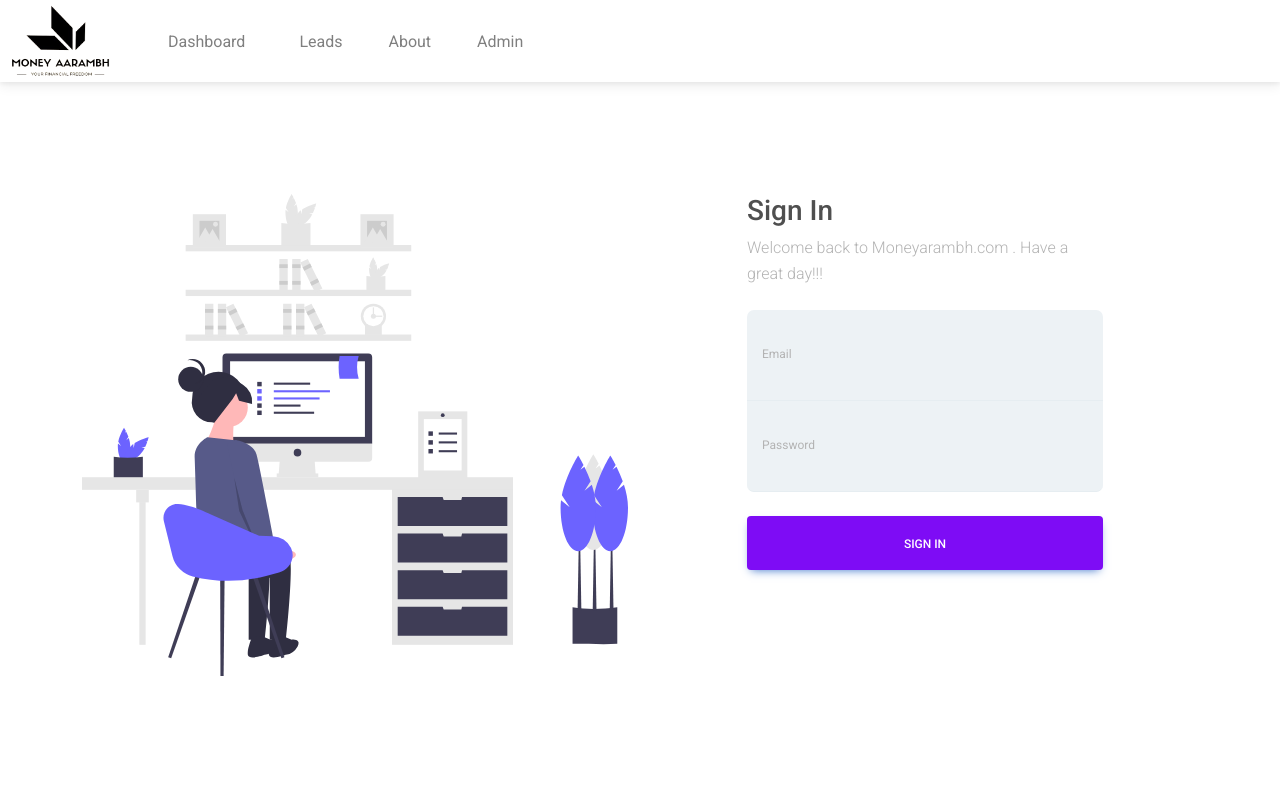
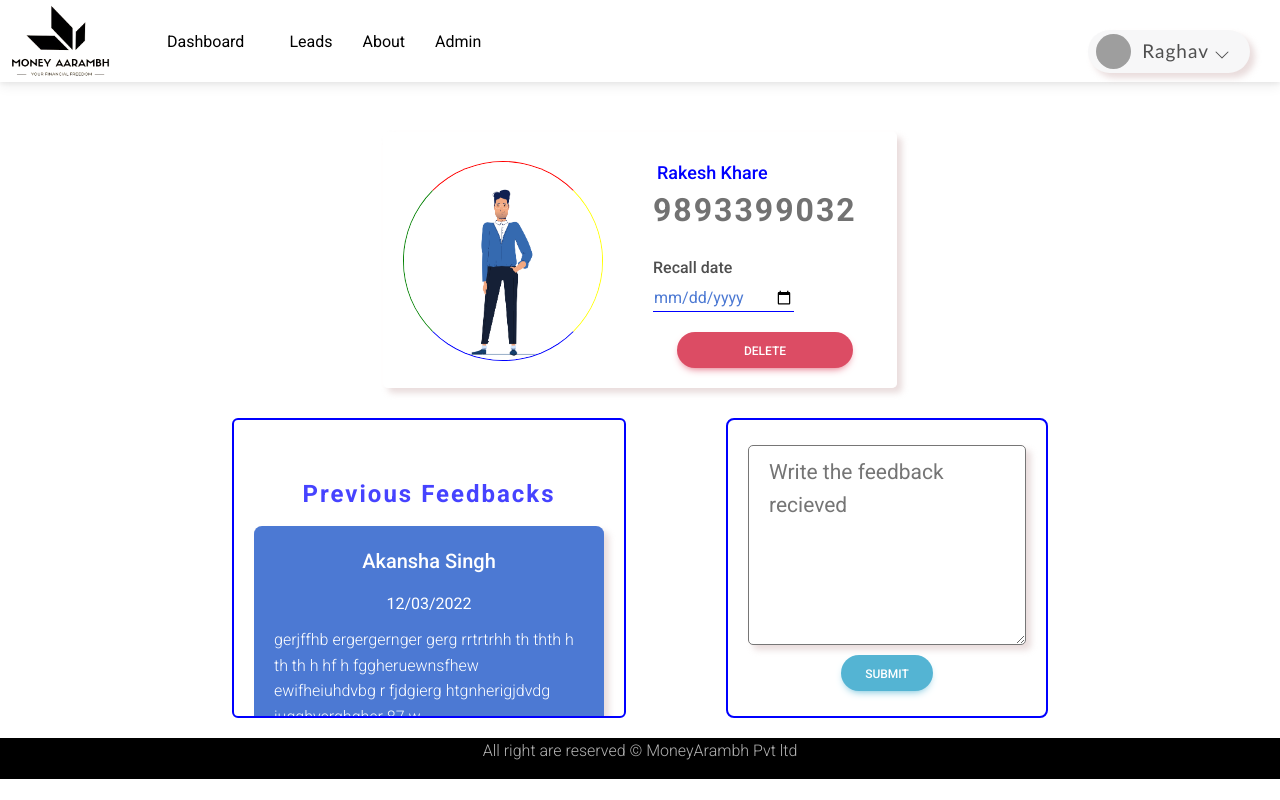
Before and after one commit to iampaandey/moneyarambhcrm, a React (Create React App) app: page /leadinfo in a window 1280 px wide. Built offline with nearby package versions, Linux system fonts and the light colour scheme; grey boxes are pictures that could not be loaded.

Commit message:
dom-router2304

```diff
--- a/package.json
+++ b/package.json
@@ -16,6 +16,7 @@
     "react": "^18.2.0",
     "react-dom": "^18.2.0",
     "react-icons": "^4.8.0",
+    "react-router-dom": "^5.3.3",
     "react-scripts": "5.0.1",
     "sass": "^1.62.0",
     "scss": "^0.2.4",
--- a/src/App.js
+++ b/src/App.js
@@ -1,9 +1,10 @@
 
 import './App.css';
+import React from 'react';
 import Admin from './components/Admin';
 import './components/css/bootstrap.min.css'
 import CustomerPopup from './components/CustomerPopup';
-
+import {Switch,Route, BrowserRouter, Router } from 'react-router-dom';
 import Dashboard from './components/Dashboard';
 import Footer from './components/Footer';
 import Login from './components/Login';
@@ -16,17 +17,27 @@ import UserBox from './components/UserBox';
 function App() {
   return (
     <>
+    <Switch>
+    <React.Fragment>
      <Navbar/>
-     {/* <UserBox/> */}
-     {/* <Dashboard/> */}
+   <Route exact path='/'><Dashboard/></Route>
+   <Route exact path='/leads'><TaskManager/></Route>
+   <Route exact path='/admin'><Admin/></Route>
+   <Route exact path="/leadinfo"><CustomerPopup/></Route>
+   <UserBox/>
 
-     {/* <TaskManager/> */}
-     <Login/>
-     {/* <Signup/> */}
-     {/* <TaskCard/> */}
-     {/* <CustomerPopup/> */}
-     {/* <Admin/> */}
-     {/* <Footer/> */}
+
+
+      <Footer/>
+    </React.Fragment>
+    </Switch>
+
+
+
+
+
+
+
 
     </>
   );
--- a/src/components/Dashboard.jsx
+++ b/src/components/Dashboard.jsx
@@ -31,7 +31,7 @@ const Dashboard = () => {
         <div className="greet">
             <span className='welcome'>Welcome,</span>
             <span className='user-name'>Alexander</span>
-            <p className='para'>Market Awaits You !</p>
+            <p>Market Awaits You !</p>
 
         </div>
         <div className="stock">
--- a/src/components/Navbar.jsx
+++ b/src/components/Navbar.jsx
@@ -13,6 +13,7 @@ import {
   import logo from '../images/logo.png'
 
   import "./navbar.css"
+import { Link } from 'react-router-dom';
  const Navbar = () => {
 	const handleAc=(idx)=>{
 		const opt = document.getElementsByClassName("op")
@@ -45,19 +46,17 @@ import {
           </MDBNavbarToggler>
           <MDBCollapse show={showNavColor} navbar>
             <MDBNavbarNav className='me-auto mb-2 mb-lg-0 nvv' >
-              <MDBNavbarItem className='acc op' onClick={()=>handleAc(0)}>
-                <MDBNavbarLink aria-current='page' href='#' >
-                  Dashboard
-                </MDBNavbarLink>
+              <MDBNavbarItem  onClick={()=>handleAc(0)}>
+              <Link to="/" className='acc op'>Dashboard</Link>
               </MDBNavbarItem>
-              <MDBNavbarItem className='op' onClick={()=>handleAc(1)}>
-                <MDBNavbarLink href='#'>Leads</MDBNavbarLink>
+              <MDBNavbarItem  onClick={()=>handleAc(1)}>
+              <Link to="/leads" className='op'>Leads</Link>
               </MDBNavbarItem >
-              <MDBNavbarItem className='op' onClick={()=>handleAc(2)}>
-                <MDBNavbarLink href='#'>About</MDBNavbarLink>
+              <MDBNavbarItem  onClick={()=>handleAc(2)}>
+              <Link to="/about" className='op'>About</Link>
               </MDBNavbarItem>
-              <MDBNavbarItem className='op' onClick={()=>handleAc(3)}>
-                <MDBNavbarLink href='#'>Admin</MDBNavbarLink>
+              <MDBNavbarItem  onClick={()=>handleAc(3)}>
+              <Link to="/admin" className='op'>Admin</Link>
               </MDBNavbarItem>
             </MDBNavbarNav>
           </MDBCollapse>
--- a/src/components/TaskCard.jsx
+++ b/src/components/TaskCard.jsx
@@ -4,6 +4,7 @@ import {BsFillTrash3Fill} from 'react-icons/bs'
 import {
   MDBBtn
 } from 'mdb-react-ui-kit';
+import { Link } from 'react-router-dom';
 const TaskCard = ({phone,status,count}) => {
 const [flag,setFlag] = useState(status)
 
@@ -16,7 +17,7 @@ const [flag,setFlag] = useState(status)
         <h3 className="ph">{phone}</h3>
         <div className="my-btns">
         <MDBBtn rounded className='mx-4' color='info'>
-          More
+         <Link to="leadinfo">More </Link>
       </MDBBtn>
       <MDBBtn rounded className='mx-4' color='danger'>
           Delete
--- a/src/components/navbar.css
+++ b/src/components/navbar.css
@@ -7,12 +7,15 @@
   position: relative;
   z-index: 1;
 }
+.nvv a{
+  color: black;
+}
 .nvv{
   margin-left: 50px;
-  display: inline-flex;
-  flex-wrap: wrap;
+
   column-gap: 30px;
   z-index: 10;
+
 
 
 }
@@ -23,7 +26,8 @@ background-color: #ffffff;
 }
 .acc{
   background-color: rgb(143, 143, 255);
-  padding: 0px 8px;
+  padding: 5px 15px;
+  color: white;
   border-radius: 25px;
   transition: 0.6s;
   animation-name: an1;
--- a/src/components/userbox.css
+++ b/src/components/userbox.css
@@ -44,13 +44,23 @@ box-shadow: 5px 5px 6px 0px rgba(225, 207, 207, 0.726);
     position: relative;
     top: 2px;
 }
-@media screen and (max-width:500px) {
+@media screen and (max-width: 450px) and (min-width: 280px) {
+  .userbox{
+    right: 112px;
+    top:17px;
+  }
+  .user-op{
+    top: 90px;
+    right: 135px;
+}
+}
+@media screen and (max-width: 992px) and (min-width: 451px){
     .userbox{
-        top: 80px;
-        right: 10px;
+        right: 150px;
+        top: 17px;
     }
     .user-op{
-        top: 130px;
-        right: 20px;
+        top: 90px;
+        right: 170px;
     }
 }
--- a/src/index.js
+++ b/src/index.js
@@ -5,11 +5,14 @@ import App from './App';
 import reportWebVitals from './reportWebVitals';
 import 'mdb-react-ui-kit/dist/css/mdb.min.css';
 import "@fortawesome/fontawesome-free/css/all.min.css";
+import { BrowserRouter } from 'react-router-dom';
 
 const root = ReactDOM.createRoot(document.getElementById('root'));
 root.render(
   <React.StrictMode>
+    <BrowserRouter>
     <App />
+    </BrowserRouter>
   </React.StrictMode>
 );
 
```
Also changed, not shown: 1 other file (tests, documents, lock files or other folders).
